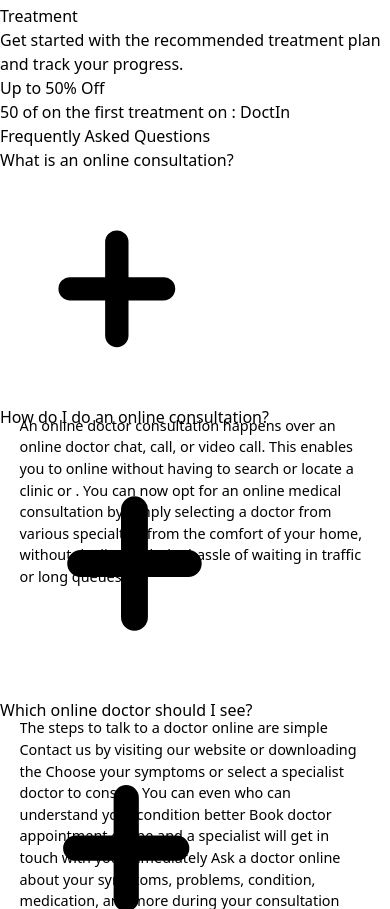
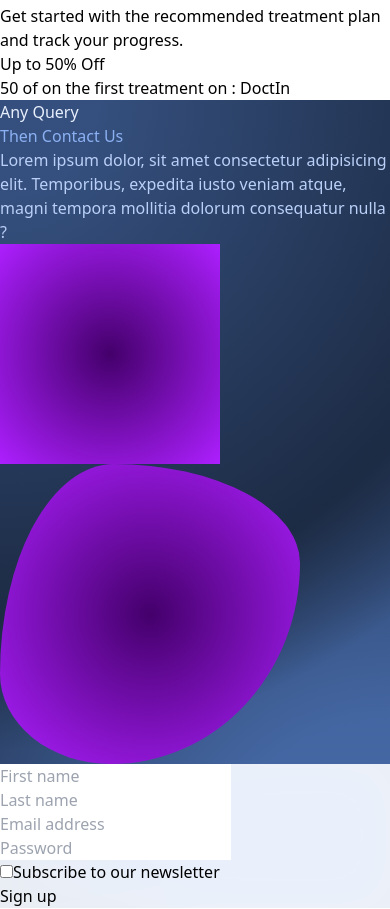
Before and after one commit to priyanshugour70/DoctIn, a Next.js app: page / in a window 390 px wide. Shown: the part 9376-10285 px from the top of the page. Built offline with nearby package versions, Linux system fonts and the light colour scheme; what @material-tailwind/react would draw is missing.

Commit message:
ContactUs 2.0

```diff
--- /dev/null
+++ b/pages/Components/ContactUs.js
@@ -0,0 +1,119 @@
+import React from "react";
+
+const ContactUs = () => {
+    return (
+        <>
+            {/* Container for demo purpose */}
+            <div>
+                {/* Section: Design Block */}
+                <section className="my-8 background-radial-gradient overflow-hidden rounded-lg">
+                    <style
+                        dangerouslySetInnerHTML={{
+                            __html: "\n      .background-radial-gradient {\n        background-color: hsl(218, 41%, 15%);\n        background-image: radial-gradient(\n          650px circle at 0% 0%,\n          hsl(218, 41%, 35%) 15%,\n          hsl(218, 41%, 30%) 35%,\n          hsl(218, 41%, 20%) 75%,\n          hsl(218, 41%, 19%) 80%,\n          transparent 100%\n        ),\n        radial-gradient(\n          1250px circle at 100% 100%,\n          hsl(218, 41%, 45%) 15%,\n          hsl(218, 41%, 30%) 35%,\n          hsl(218, 41%, 20%) 75%,\n          hsl(218, 41%, 19%) 80%,\n          transparent 100%\n        );\n      }\n      #radius-shape-1 {\n        height: 220px;\n        width: 220px;\n        top: -60px;\n        left: -130px;\n        background: radial-gradient(#44006b, #ad1fff);\n        overflow: hidden;\n      }\n      #radius-shape-2 {\n        border-radius: 38% 62% 63% 37% / 70% 33% 67% 30%;\n        bottom: -60px;\n        right: -110px;\n        width: 300px;\n        height: 300px;\n        background: radial-gradient(#44006b, #ad1fff);\n        overflow: hidden;\n      }\n      .bg-glass {\n        background-color: hsla(0, 0%, 100%, 0.9);\n        backdrop-filter: saturate(200%) blur(25px);\n      }\n    ",
+                        }}
+                    />
+                    <div className="px-6 py-12 lg:py-24 md:px-12 text-center lg:text-left">
+                        <div className="container mx-auto xl:px-32 text-gray-800">
+                            <div className="grid lg:grid-cols-2 gap-12 items-center">
+                                <div
+                                    className="mt-12 lg:mt-0"
+                                    style={{ zIndex: 10 }}
+                                >
+                                    <h1
+                                        className="text-3xl md:text-4xl xl:text-5xl font-bold tracking-tight mb-12"
+                                        style={{ color: "hsl(218, 81%, 95%)" }}
+                                    >
+                                        Any Query <br />
+                                        <span
+                                            style={{
+                                                color: "hsl(218, 81%, 75%)",
+                                            }}
+                                        >
+                                            Then Contact Us
+                                        </span>
+                                    </h1>
+                                    <p
+                                        className="opacity-70"
+                                        style={{ color: "hsl(218, 81%, 85%)" }}
+                                    >
+                                        Lorem ipsum dolor, sit amet consectetur
+                                        adipisicing elit. Temporibus, expedita
+                                        iusto veniam atque, magni tempora
+                                        mollitia dolorum consequatur nulla ?
+                                    </p>
+                                </div>
+                                <div className="mb-12 lg:mb-0 relative">
+                                    <div
+                                        id="radius-shape-1"
+                                        className="absolute rounded-full shadow-lg"
+                                    />
+                                    <div
+                                        id="radius-shape-2"
+                                        className="absolute shadow-lg"
+                                    />
+                                    <div className="block rounded-lg shadow-lg bg-glass px-6 py-12 md:px-12">
+                                        <form>
+                                            <div className="grid md:grid-cols-2 md:gap-6">
+                                                <div className="mb-6">
+                                                    <input
+                                                        type="text"
+                                                        className="form-control block w-full px-3 py-1.5 text-base font-normal text-gray-700 bg-white bg-clip-padding border border-solid border-gray-300 rounded transition ease-in-out m-0 focus:text-gray-700 focus:bg-white focus:border-blue-600 focus:outline-none"
+                                                        placeholder="First name"
+                                                    />
+                                                </div>
+                                                <div className="mb-6">
+                                                    <input
+                                                        type="text"
+                                                        className="form-control block w-full px-3 py-1.5 text-base font-normal text-gray-700 bg-white bg-clip-padding border border-solid border-gray-300 rounded transition ease-in-out m-0 focus:text-gray-700 focus:bg-white focus:border-blue-600 focus:outline-none"
+                                                        placeholder="Last name"
+                                                    />
+                                                </div>
+                                            </div>
+                                            <input
+                                                type="email"
+                                                className="form-control block w-full px-3 py-1.5 mb-6 text-base font-normal text-gray-700 bg-white bg-clip-padding border border-solid border-gray-300 rounded transition ease-in-out m-0 focus:text-gray-700 focus:bg-white focus:border-blue-600 focus:outline-none"
+                                                placeholder="Email address"
+                                            />
+                                            <input
+                                                type="password"
+                                                className="form-control block w-full px-3 py-1.5 mb-6 text-base font-normal text-gray-700 bg-white bg-clip-padding border border-solid border-gray-300 rounded transition ease-in-out m-0 focus:text-gray-700 focus:bg-white focus:border-blue-600 focus:outline-none"
+                                                placeholder="Password"
+                                            />
+                                            <div className="form-check flex justify-center mb-6">
+                                                <input
+                                                    className="form-check-input appearance-none h-4 w-4 border border-gray-300 rounded-sm bg-white checked:bg-blue-600 checked:border-blue-600 focus:outline-none transition duration-200 mt-1 align-top bg-no-repeat bg-center bg-contain float-left mr-2 cursor-pointer"
+                                                    type="checkbox"
+                                                    defaultValue=""
+                                                    id="flexCheckChecked"
+                                                    defaultChecked=""
+                                                />
+                                                <label
+                                                    className="form-check-label inline-block text-gray-800"
+                                                    htmlFor="flexCheckChecked"
+                                                >
+                                                    Subscribe to our newsletter
+                                                </label>
+                                            </div>
+                                            <button
+                                                type="button"
+                                                data-mdb-ripple="true"
+                                                data-mdb-ripple-color="light"
+                                                className="inline-block px-6 py-2.5 mb-6 w-full bg-blue-600 text-white font-medium text-xs leading-tight uppercase rounded shadow-md hover:bg-blue-700 hover:shadow-lg focus:bg-blue-700 focus:shadow-lg focus:outline-none focus:ring-0 active:bg-blue-800 active:shadow-lg transition duration-150 ease-in-out"
+                                            >
+                                                Sign up
+                                            </button>
+                                        </form>
+                                    </div>
+                                </div>
+                            </div>
+                        </div>
+                    </div>
+                </section>
+                {/* Section: Design Block */}
+            </div>
+            {/* Container for demo purpose */}
+        </>
+    );
+};
+
+export default ContactUs;
--- a/pages/Components/WhyConsult.js
+++ /dev/null
@@ -1,9 +0,0 @@
-import React from 'react'
-
-const WhyConsult = () => {
-  return (
-    <div>WhyConsult</div>
-  )
-}
-
-export default WhyConsult
--- a/pages/index.js
+++ b/pages/index.js
@@ -3,7 +3,7 @@ import Image from "next/image";
 import Gallery from "./Components/Gallery";
 import ConcernCorosole from "./Components/ConcernCorosole";
 import ConsultCorosole from "./Components/ConsultCorosole";
-import WhyConsult from "./Components/WhyConsult";
+import ContactUs from "./Components/ContactUs";
 import TreatmentLifeCycle from "./Components/TreatmentLifeCycle";
 import FAQ from "./Components/FAQ";
 import DiscoutBanner from "./Components/DiscountBanner"
@@ -14,9 +14,9 @@ export default function Home() {
             <Gallery/>
             <ConcernCorosole/>
             <ConsultCorosole/>
-            <WhyConsult/>
             <TreatmentLifeCycle/>
             <DiscoutBanner/>
+            <ContactUs/>
             <FAQ/>
         </div>
     );
```
